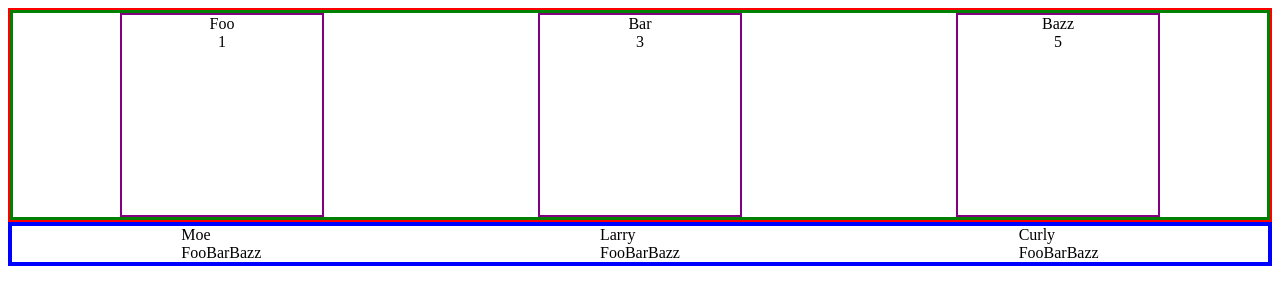
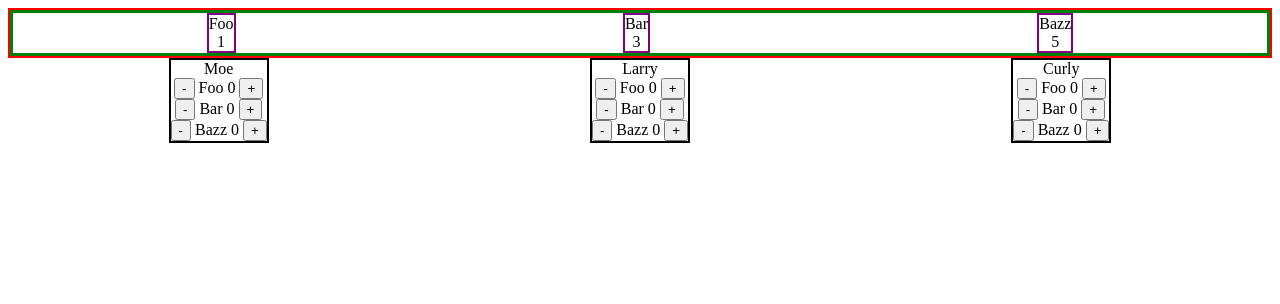
Before and after one commit to BAlvernaz/web-foundations-project, a plain HTML site: page index.html in a window 1280 px wide. Drawn offline with Linux system fonts and the light colour scheme.

Commit message:
Getting There

```diff
--- a/main.js
+++ b/main.js
@@ -33,9 +33,11 @@ const HTML = `
         .map(key =>
           `
             <div>
-              <div id="prizeName">${key}
+              <div>
+                ${key}
               </div>
-              <div id="amoutOf">${data.prizes[key]}
+              <div class="value" id=${key}>
+                ${data.prizes[key]}
               </div>
             </div>
                 `).join('')}
@@ -49,22 +51,50 @@ const allCustomers = document.querySelector('#allCustomers');
 
 const renderCustomers = () => {
   const HTML =
-  `
-    <div id="customerCard">
-      ${Object.keys(data.customers)
-        .map(name =>
-          `
-            <div>
+  ` ${Object.keys(data.customers).map(name => `
+
+        <div id="customerCards">
           <div>
           ${name}
           </div>
+          ${Object.keys(data.customers[name]).map(prize => `
           <div>
-                ${Object.keys(data.customers[name]).join('')}
+            <button type="button" class="minus" id=${prize}>-</button>
+            ${[prize]}
+            ${data.customers[name][prize]}
+            <button type="button" class="plus" id=${prize}>+</button>
           </div>
-            </div>`).join('')}
+          `).join('')}
         </div>
+
+  `).join('')}
   `
   allCustomers.innerHTML = HTML
 }
 
 renderCustomers()
+
+const minusButtons = document.querySelectorAll('.minus')
+
+const plushandler = (event) => {
+  if (event.target.tagName === 'BUTTON' && event.target.className === 'plus') {
+    data.prizes[event.target.id] -= 1
+      if (data.prizes[event.target.id] === 0) {
+     //disable all minus class buttons
+     minusButtons.disabled = true
+    }
+  }
+
+}
+
+const minushandler = (event) => {
+  if (event.target.tagName === 'BUTTON' && event.target.className === 'minus') {
+    data.prizes[event.target.id] += 1
+
+  }
+  renderPrizes()
+  renderCustomers()
+}
+
+allCustomers.addEventListener('click', plushandler)
+allCustomers.addEventListener('click', minushandler)
--- a/styles.css
+++ b/styles.css
@@ -14,17 +14,14 @@ display: flex;
 flex-direction: column;
 border: 2px solid purple;
 text-align: center;
-width: 200px;
-height: 200px;
 }
-
-#name {
-  display: flex;
-}
-
-#customerCard  {
+#allCustomers {
   display: flex;
   justify-content: space-around;
-  border: 4px solid blue
 }
-]
+#customerCards {
+ display: flex;
+ flex-direction: column;
+ align-items: center;
+ border: 2px solid
+}
```
Lines whose indentation alone changed are shown as unchanged.
